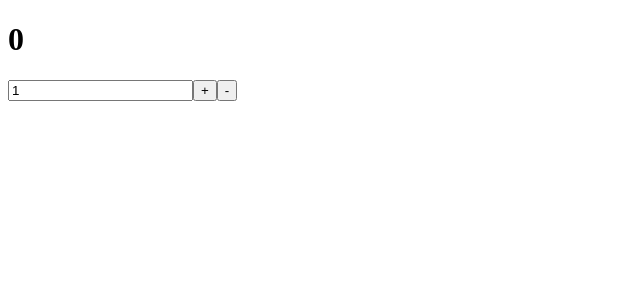
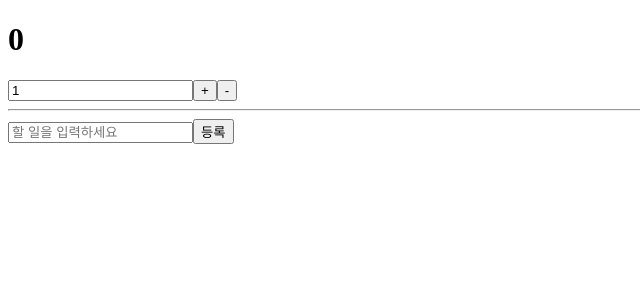
Before and after one commit to codeminnam/learn-redux, a React (Create React App) app: page / in a window 1280 px wide. Shown: the top 300 px of the page, without its empty margins (0-640 px from the left). Built offline with nearby package versions, Linux system fonts and the light colour scheme.

Commit message:
투두리스트 구현 (컴포넌트 구현 + 최적화)

```diff
--- a/src/App.js
+++ b/src/App.js
@@ -1,12 +1,13 @@
 import React from 'react';
 import CounterContainer from './containers/CounterContainer';
+import TodosContainer from './containers/TodosContainer';
 
 function App() {
   return (
     <div className="App">
-      <CounterContainer>
-
-      </CounterContainer>
+      <CounterContainer />
+      <hr />
+      <TodosContainer />
     </div>
   );
 }
--- /dev/null
+++ b/src/components/Todos.js
@@ -0,0 +1,45 @@
+import React, { useState } from 'react';
+
+const TodoItem = React.memo(function TodoItem({ todo, onToggle }) {
+    return (
+        <li
+            style={{
+                textDecoration: todo.done ? 'line-through' : 'none'
+            }}
+            onClick={() => onToggle(todo.id)}>
+            {todo.text}
+        </li>
+    );
+});
+
+const TodoList = React.memo(function TodoList({ todos, onToggle }) {
+    return (
+        <ul>
+            {todos.map(todo => (
+                <TodoItem key={todo.id} todo={todo} onToggle={onToggle} />
+            ))}
+        </ul>
+    );
+});
+
+function Todos({ todos, onCreate, onToggle }) {
+    const [text, setText] = useState('');
+    const onChange = e => setText(e.target.value);
+    const onSubmit = e => {
+        e.preventDefault();
+        onCreate(text);
+        setText('');
+    };
+
+    return (
+        <div>
+            <form onSubmit={onSubmit}>
+                <input value={text} onChange={onChange} placeholder='할 일을 입력하세요' />
+                <button type='submit'> 등록 </button>
+            </form>
+            <TodoList todos={todos} onToggle={onToggle} />
+        </div>
+    );
+}
+
+export default React.memo(Todos);
--- /dev/null
+++ b/src/containers/TodosContainer.js
@@ -0,0 +1,19 @@
+import React, { useCallback } from 'react';
+import { useSelector, useDispatch } from 'react-redux';
+import Todos from '../components/Todos';
+import { addTodo, toggleTodo } from '../modules/todos';
+
+function TodosContainer() {
+    const todos = useSelector(state => state.todos);
+    const dispatch = useDispatch();
+    const onCreate = text => dispatch(addTodo(text));
+    const onToggle = useCallback(id => dispatch(toggleTodo(id)), [dispatch]);
+    return (
+        <Todos
+            todos={todos}
+            onCreate={onCreate}
+            onToggle={onToggle} />
+    );
+}
+
+export default TodosContainer;
--- a/src/modules/todos.js
+++ b/src/modules/todos.js
@@ -1,14 +1,13 @@
-import { DEFAULT_ECDH_CURVE } from "tls";
-
+/* 액션 타입 선언 */
 const ADD_TODO = 'todos/ADD_TODO';
 const TOGGLE_TODO = 'todos/TOGGLE_TODO';
 
-let nextId = 1;
-
+/* 액션 생성함수 선언 */
+let nextId = 1; // todo 데이터에서 사용 할 고유 id
 export const addTodo = text => ({
     type: ADD_TODO,
-    item: {
-        id: nextId++,
+    todo: {
+        id: nextId++, // 새 항목을 추가하고 nextId 값에 1을 더해줍니다.
         text
     }
 });
@@ -17,17 +16,29 @@
     id
 });
 
-const initialState = [];
+/* 초기 상태 선언 */
+// 리듀서의 초기 상태는 꼭 객체타입일 필요 없습니다.
+// 배열이여도 되고, 원시 타입 (숫자, 문자열, 불리언 이여도 상관 없습니다.
+const initialState = [
+    /* 우리는 다음과 같이 구성된 객체를 이 배열 안에 넣을 것입니다.
+    {
+      id: 1,
+      text: '예시',
+      done: false
+    }
+    */
+];
 
 export default function todos(state = initialState, action) {
     switch (action.type) {
         case ADD_TODO:
-            return state.todo.concat(action.text);
+            return state.concat(action.todo);
         case TOGGLE_TODO:
-            return state.todo.map(
-                todo => todo.id === action.id
-                    ? { ...todo, done: !todo.done }
-                    : todo
+            return state.map(
+                todo =>
+                    todo.id === action.id // id 가 일치하면
+                        ? { ...todo, done: !todo.done } // done 값을 반전시키고
+                        : todo // 아니라면 그대로 둠
             );
         default:
             return state;
```
